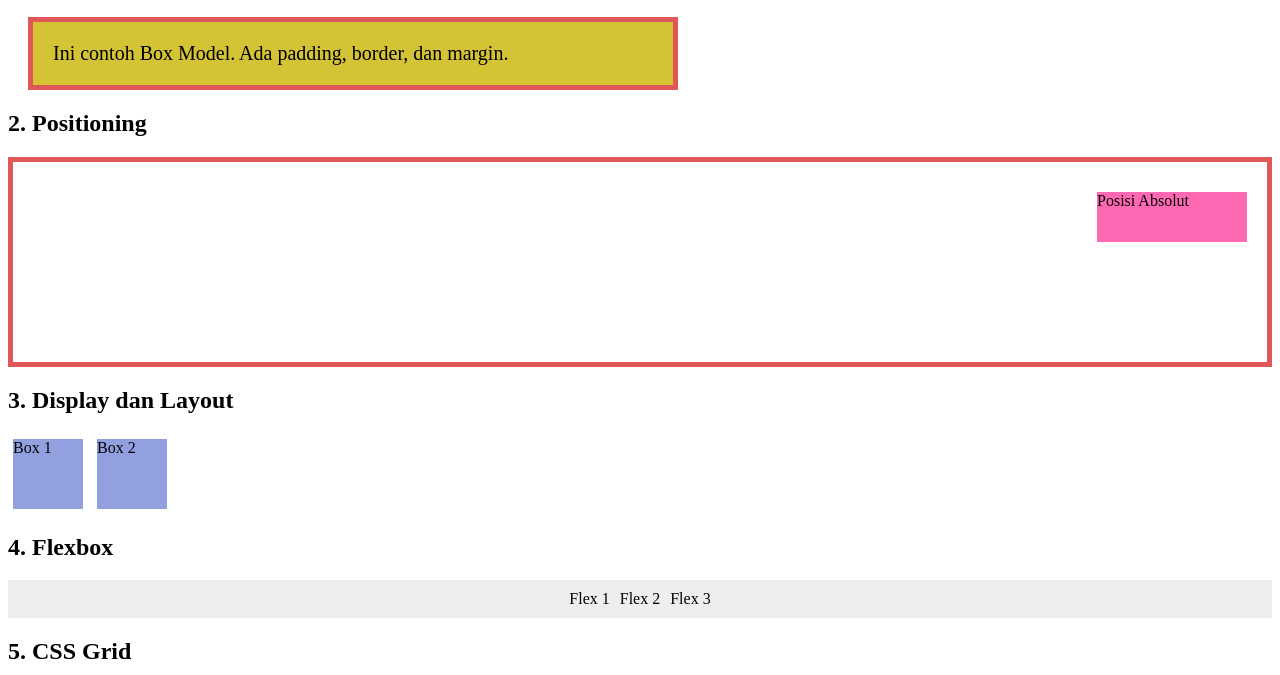
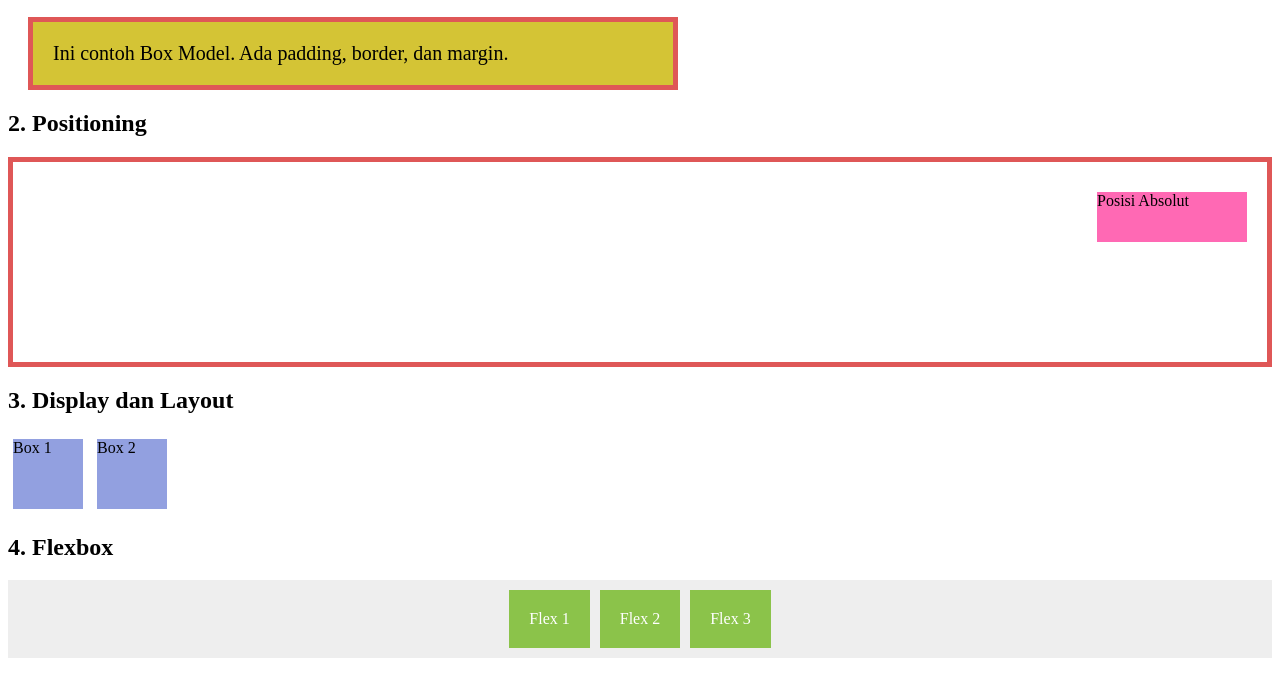
Before and after one commit to HylmiRidzaldy/1124160204-html-css, a plain HTML site: page basic-css/index.html in a window 1280 px wide. Shown: the part 110-785 px from the top of the page. Drawn offline with Linux system fonts and the light colour scheme.

Commit message:
menambahkan flexbox item

```diff
--- a/basic-css/index.html
+++ b/basic-css/index.html
@@ -44,6 +44,12 @@
       justify-content: center; /* Rata tengah horizontal */
       background-color: #eee;
       padding: 10px;
+    }
+    /* ### FLEXBOX Item ### */
+    .flex-item {
+      background-color: #8bc34a;
+      padding: 20px;
+      color: white;
     }
 
   </style>
```
